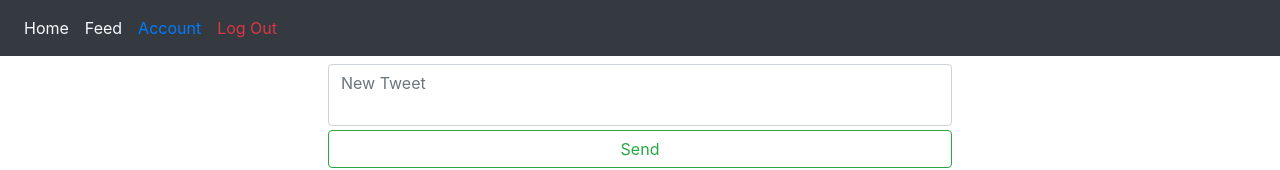
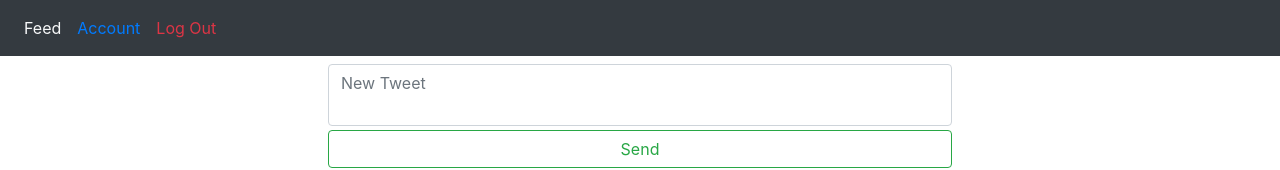
Before and after one commit to josephwhittington/weekend_project, a React (Create React App) app in the folder client/: page /feed in a window 1280 px wide. Shown: the top 170 px of the page. Built offline with nearby package versions, Linux system fonts and the light colour scheme; no server answers; sample sign-in values are in the browser's storage.

Commit message:
blocks authenticated user from accessing home page

```diff
--- a/client/src/components/Home.js
+++ b/client/src/components/Home.js
@@ -7,6 +7,9 @@ import Jumbotron from "react-bootstrap/Jumbotron";
 import Button from "react-bootstrap/Button";
 
 export default class Home extends Component {
+    componentDidMount(props) {
+        localStorage.getItem("token") && this.props.history.push("/feed");
+    }
     render() {
         return (
             <div>
--- a/client/src/components/Navbar.js
+++ b/client/src/components/Navbar.js
@@ -17,9 +17,11 @@ export default class NavbarCustom extends Component {
         return (
             <div>
                 <Navbar bg="dark">
-                    <Link className="p-2 text-light" to="/">
-                        Home
-                    </Link>
+                    {!localStorage.getItem("token") && (
+                        <Link className="p-2 text-light" to="/">
+                            Home
+                        </Link>
+                    )}
                     {!localStorage.getItem("token") && (
                         <Link className="p-2 text-light" to="/register">
                             Register
```
